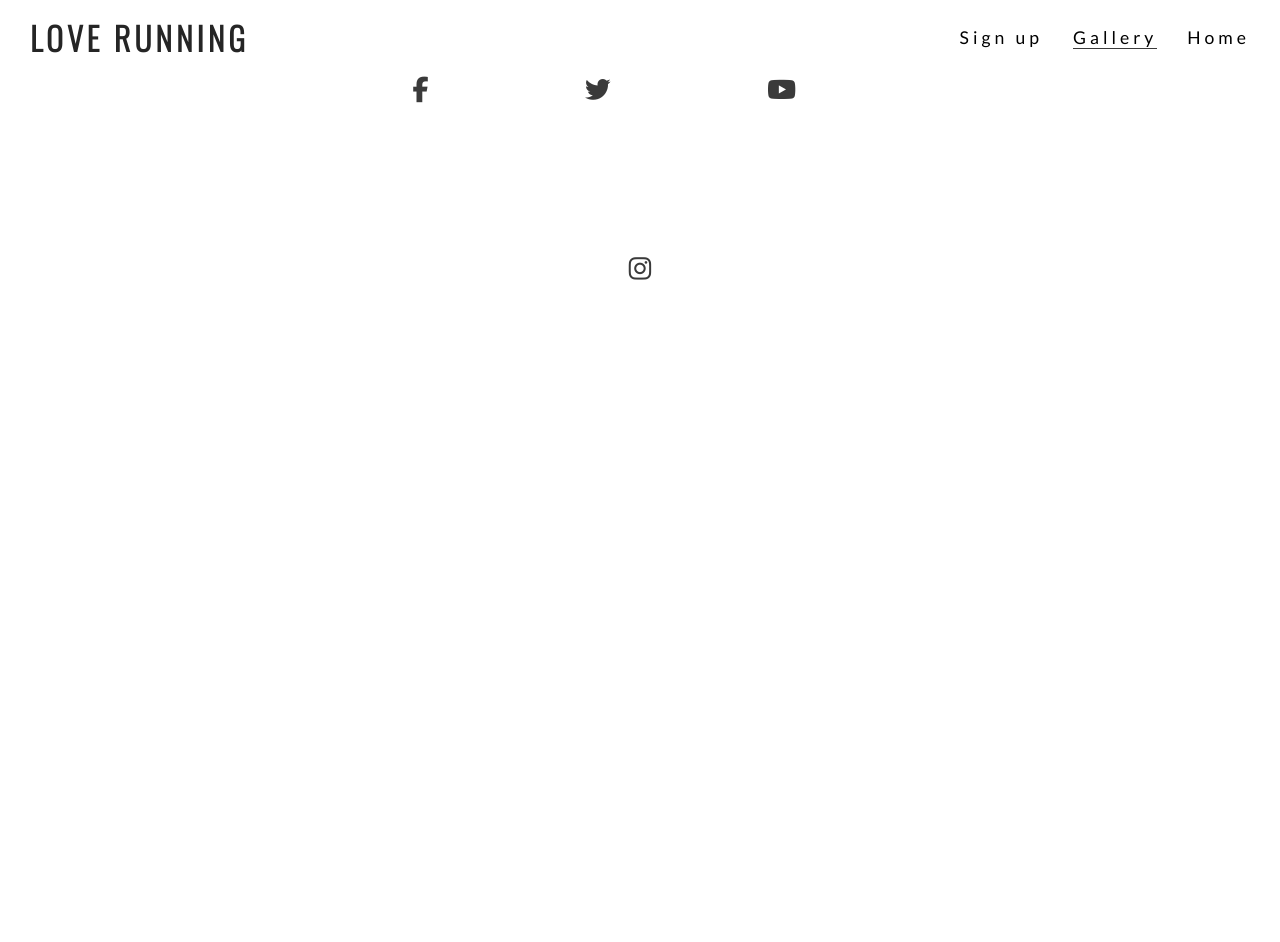
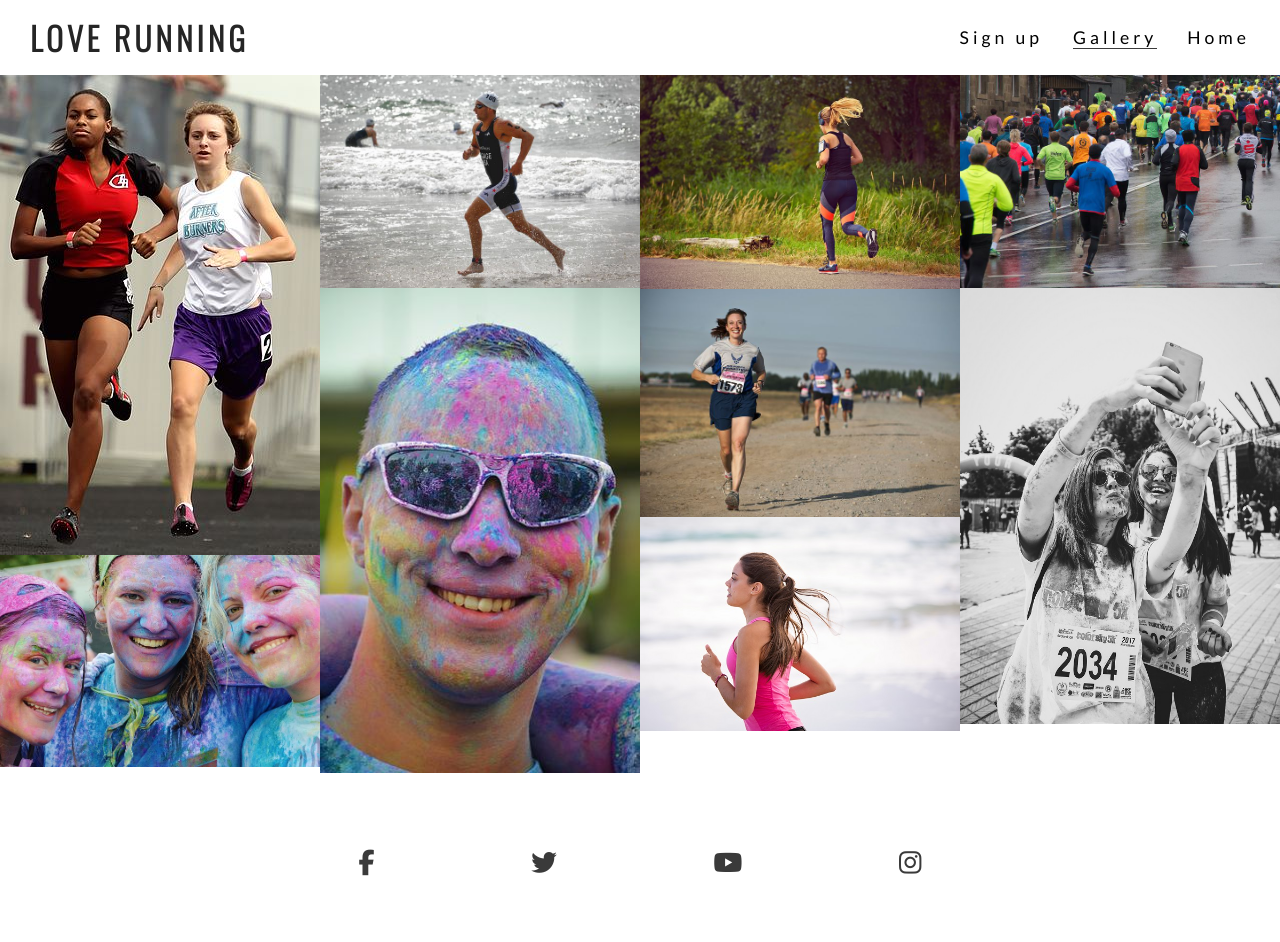
Before and after one commit to redbasel/loverunningprojectCI, a plain HTML site: page gallery.html in a window 1280 px wide. Before the commit the page ends 800 px from the top, so only its background shows below. Drawn offline with nearby package versions, Linux system fonts and the light colour scheme.

Commit message:
add pictuersto galler and masonry stylng

```diff
--- a/assets/css/style.css
+++ b/assets/css/style.css
@@ -237,3 +237,17 @@ footer {
     padding: 5%;
     color: #3a3a3a;
 }
+
+/* gallery */
+
+#photos {
+    clear: both;
+    line-height: 0;
+    column-count: 4;
+    column-gap: 0;
+
+}
+
+#photos > img {
+    width: 100%;
+}
--- a/gallery.html
+++ b/gallery.html
@@ -28,6 +28,17 @@
     </ul>
     </nav>
     </header>
+    <section id="photos">
+        <img src="assets/images/athletes.jpg" alt="two athletes running together">
+        <img src="assets/images/girls.jpg" alt="girls">
+        <img src="assets/images/runner3.jpg" alt="runner number 3">
+        <img src="assets/images/man.jpg" alt="man1111">
+        <img src="assets/images/runner1.jpg" alt="runner number 1">
+        <img src="assets/images/runner2.jpg" alt="runner nmber 2">
+        <img src="assets/images/runner4.jpg" alt="runner number 4">
+        <img src="assets/images/running_gang.jpg" alt="running gang">
+        <img src="assets/images/mud-run.jpg" alt="running ganggang mud">
+    </section>
     <footer>
         <ul class="social-networks">
             <li>
```
Also changed, not shown: assets/images/athletes.jpg (added), assets/images/girls.jpg (added), assets/images/man.jpg (added), assets/images/mud-run.jpg (added), assets/images/runner1.jpg (added), assets/images/runner2.jpg (added), assets/images/runner3.jpg (added), assets/images/runner4.jpg (added), assets/images/running_gang.jpg (added).
